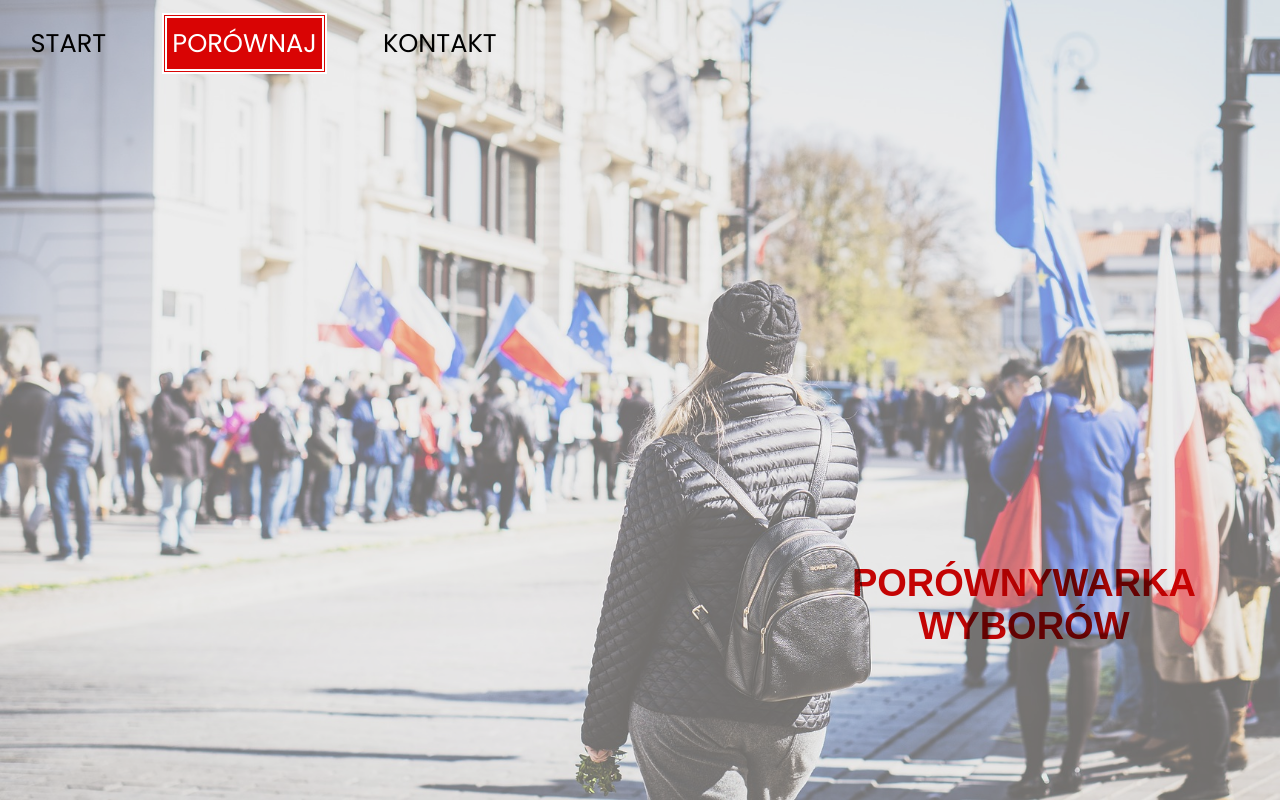
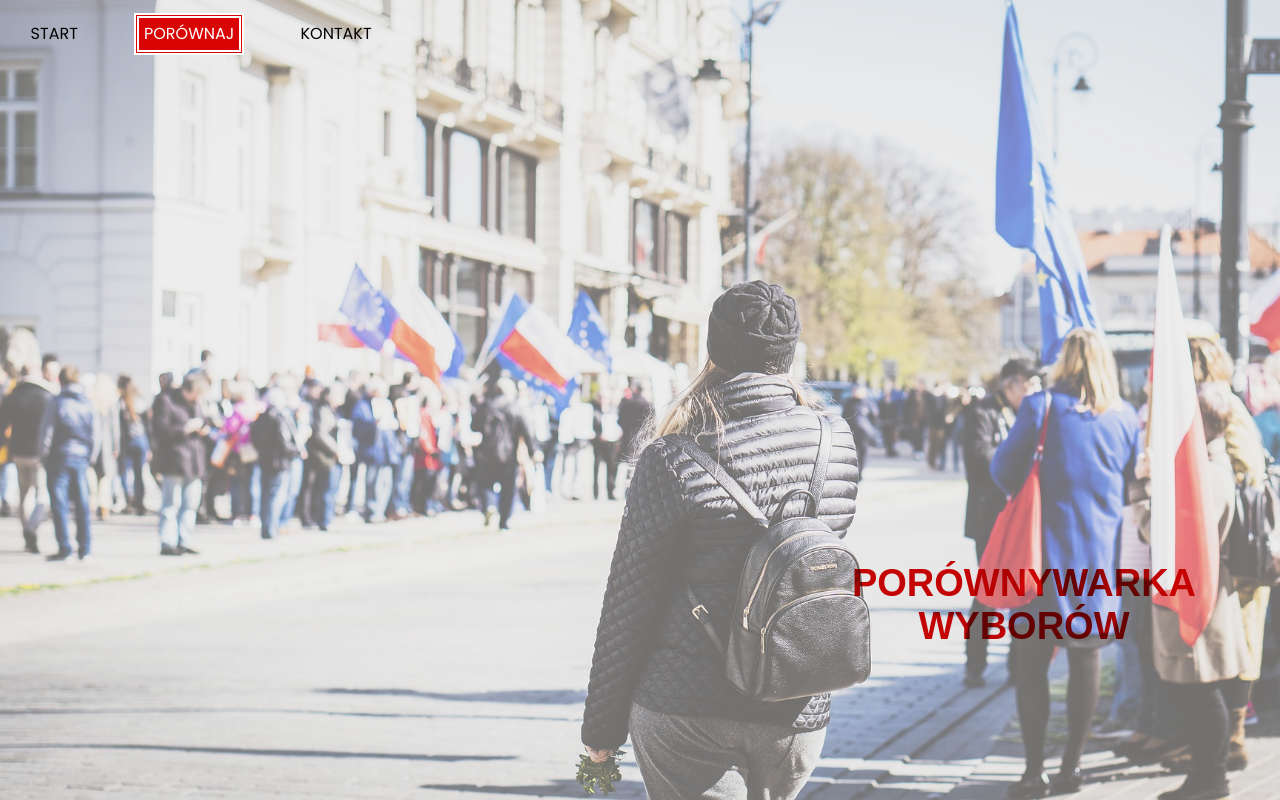
Before and after one commit to konradmlecz/comparisonPolls, a React (Create React App) app: page / in a window 1280 px wide. Built offline with nearby package versions, Linux system fonts and the light colour scheme.

Commit message:
adding root variable

```diff
--- a/src/index.css
+++ b/src/index.css
@@ -14,7 +14,12 @@ body {
   background-color: #f2f2f2;
 }
 
-/*
-#262626
-#9BB9BF
-#F29999 */
+:root {
+  font-size: 10px;
+  --color-light: #f2f2f2;
+  --color-white: white;
+  --color-gray: #cccccc;
+  --color-complementary: #b52a2a;
+  --color-black: black;
+  --font-default: "Poppins";
+}
```
